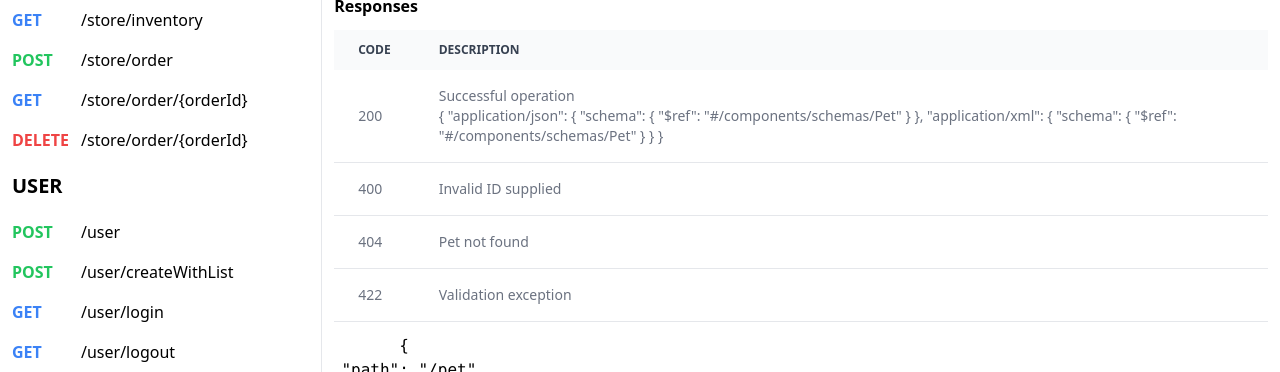
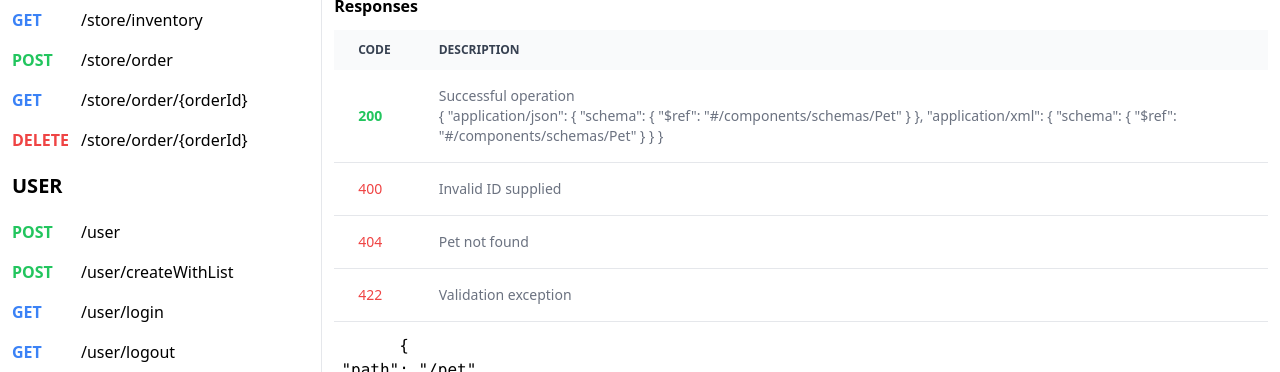
Before and after one commit to ChristianNik/swagger-editor, a Vue app: page / in a window 1280 px wide. Shown: the part 424-796 px from the top of the page. Built offline with nearby package versions, Linux system fonts and the light colour scheme.

Commit message:
Add http status colors

```diff
--- a/src/App.vue
+++ b/src/App.vue
@@ -96,7 +96,12 @@ const selectedItem = swaggerDocument.getMethodForPath("/pet", "put");
             return value;
           })"
               >
-                <td class="px-6 py-4">{{ (response as any).code }}</td>
+                <td class="px-6 py-4" :class="{
+                  'text-green-500 font-bold': (response as any).code >= 200 && (response as any).code < 300,
+                  'text-orange-500': (response as any).code >= 300 && (response as any).code < 400,
+                  'text-red-500': (response as any).code >= 400 && (response as any).code < 500,
+                  'text-red-900': (response as any).code >= 500 && (response as any).code < 600,
+                }">{{ (response as any).code }}</td>
                 <td class="px-6 py-4">
                   {{ (response as any).description }}
 
```
